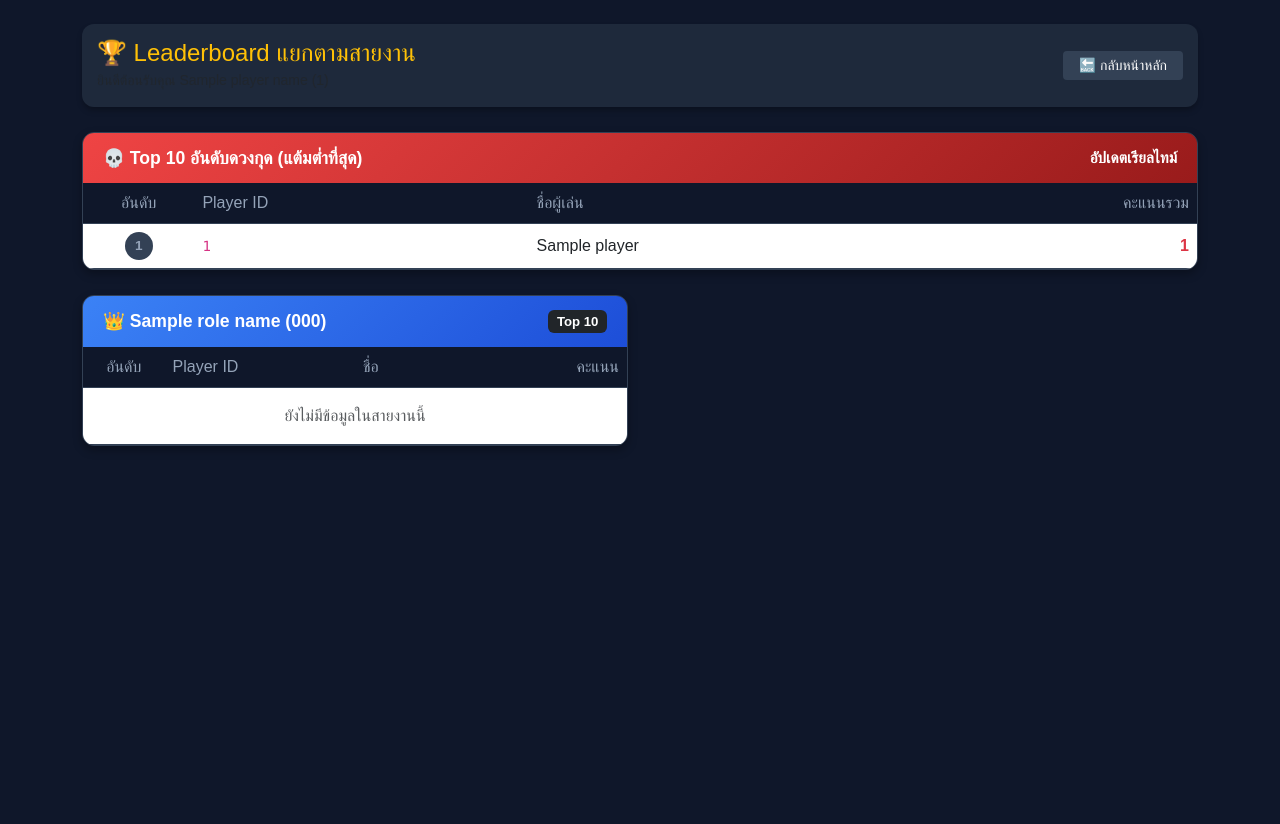
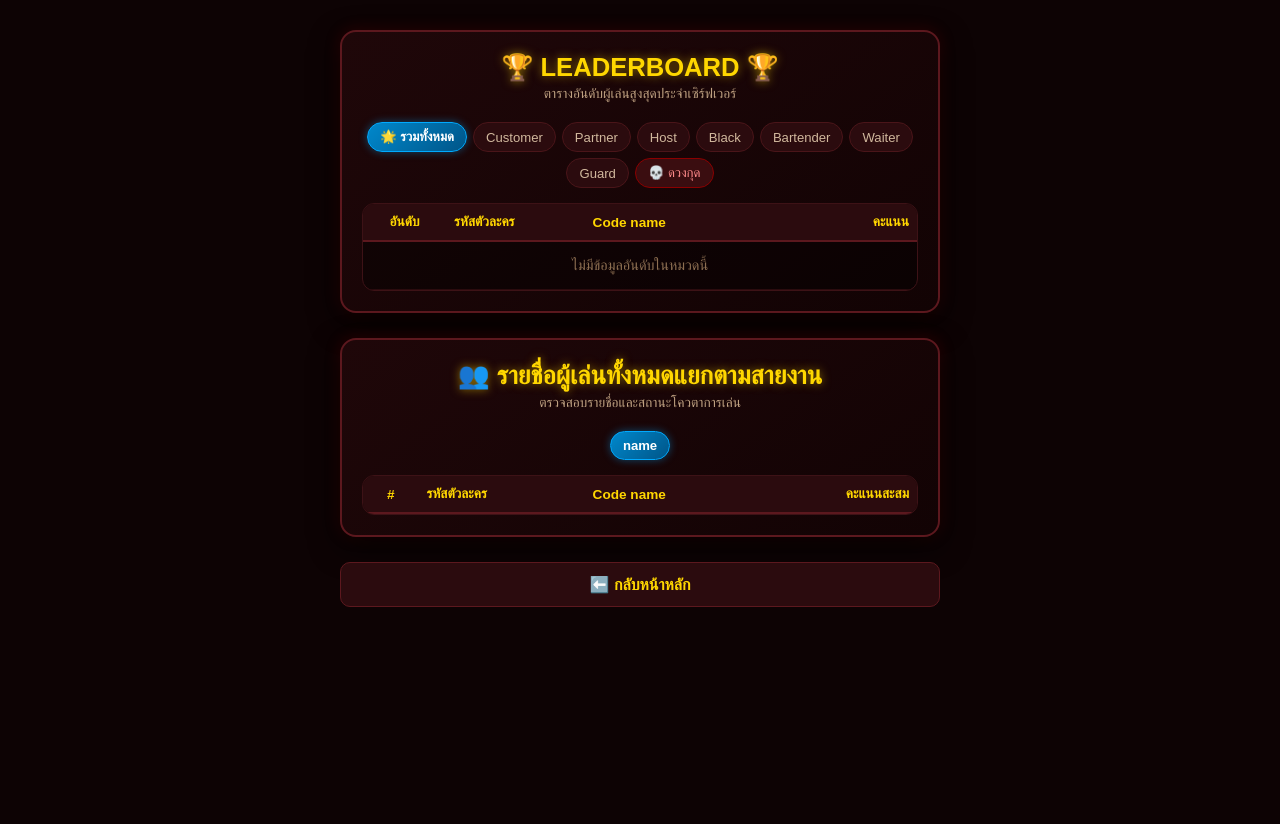
Before and after one commit to WRMG001/CardGame, a Flask app: template templates/leaderboard_roles.html in a window 1280 px wide. After the commit the page ends 607 px from the top, so only its background shows below. Run offline with Flask 3, Linux system fonts and the light colour scheme; the template is opened without the code that fills it: most values are stand-ins (such as "Sample title", 1, 10 or a date in 2020); lists and menus that the app fills with data are empty.

Commit message:
Update leaderboard_roles.html

```diff
--- a/templates/leaderboard_roles.html
+++ b/templates/leaderboard_roles.html
@@ -3,191 +3,365 @@
 <head>
     <meta charset="UTF-8">
     <meta name="viewport" content="width=device-width, initial-scale=1.0">
-    <title>Leaderboard - แยกตาม Role</title>
-    <!-- Bootstrap 5 CSS -->
-    <link href="https://cdn.jsdelivr.net/npm/bootstrap@5.3.0/dist/css/bootstrap.min.css" rel="stylesheet">
+    <title>Leaderboard & Player List</title>
     <style>
+        * {
+            box-sizing: border-box;
+            margin: 0;
+            padding: 0;
+            font-family: 'Kanit', 'Prompt', sans-serif;
+        }
+
         body {
-            background-color: #0f172a;
-            color: #f8fafc;
-            font-family: 'Kanit', sans-serif;
+            background-color: #0d0304;
+            color: #f3e8d3;
             min-height: 100vh;
-            padding-bottom: 50px;
+            padding: 30px 15px;
+            display: flex;
+            flex-direction: column;
+            align-items: center;
+            gap: 25px;
         }
-        .nav-card {
-            background: #1e293b;
+
+        .card-box {
+            width: 100%;
+            max-width: 600px;
+            background: linear-gradient(145deg, #1f0709, #120304);
+            border: 2px solid #5c181e;
+            border-radius: 16px;
+            padding: 20px;
+            box-shadow: 0 10px 30px rgba(0, 0, 0, 0.8), 0 0 15px rgba(139, 0, 0, 0.3);
+        }
+
+        .header {
+            text-align: center;
+            margin-bottom: 20px;
+        }
+
+        .header h1, .header h2 {
+            color: #ffd700;
+            font-size: 1.6rem;
+            text-shadow: 0 0 10px rgba(255, 215, 0, 0.5);
+            margin-bottom: 4px;
+        }
+
+        .header p {
+            color: #bfa181;
+            font-size: 0.85rem;
+        }
+
+        .role-tabs {
+            display: flex;
+            flex-wrap: wrap;
+            gap: 6px;
+            justify-content: center;
+            margin-bottom: 15px;
+        }
+
+        .tab-btn {
+            background: #2b0b0e;
+            color: #d1b89d;
+            border: 1px solid #4a1519;
+            padding: 6px 12px;
+            border-radius: 20px;
+            font-size: 0.82rem;
+            cursor: pointer;
+            transition: all 0.2s ease;
+        }
+
+        .tab-btn:hover {
+            background: #4a1519;
+            color: #fff;
+        }
+
+        .tab-btn.active {
+            background: linear-gradient(135deg, #0088cc, #005588);
+            color: #fff;
+            font-weight: bold;
+            border-color: #00aaff;
+            box-shadow: 0 0 8px rgba(0, 170, 255, 0.4);
+        }
+
+        .tab-btn.worst {
+            background: #3a0d10;
+            border-color: #8b0000;
+            color: #ff8b8b;
+        }
+
+        .tab-btn.worst.active {
+            background: linear-gradient(135deg, #ff4d4d, #8b0000);
+            color: #fff;
+            border-color: #ff9999;
+            box-shadow: 0 0 8px rgba(255, 77, 77, 0.5);
+        }
+
+        .table-card {
+            background: rgba(0, 0, 0, 0.4);
+            border: 1px solid #3d1216;
             border-radius: 12px;
-            padding: 15px;
-            margin-bottom: 25px;
-            box-shadow: 0 4px 6px -1px rgba(0, 0, 0, 0.3);
-        }
-        .role-card {
-            background: #1e293b;
-            border-radius: 12px;
-            border: 1px solid #334155;
-            box-shadow: 0 4px 10px rgba(0, 0, 0, 0.3);
-            margin-bottom: 25px;
             overflow: hidden;
         }
-        .role-header {
-            background: linear-gradient(135deg, #3b82f6, #1d4ed8);
-            color: white;
-            padding: 12px 20px;
+
+        .scrollable-table {
+            max-height: 320px;
+            overflow-y: auto;
+        }
+
+        .scrollable-table::-webkit-scrollbar {
+            width: 6px;
+        }
+        .scrollable-table::-webkit-scrollbar-thumb {
+            background: #5c181e;
+            border-radius: 4px;
+        }
+
+        table {
+            width: 100%;
+            border-collapse: collapse;
+            text-align: left;
+        }
+
+        th {
+            background: #2b0b0e;
+            color: #ffd700;
+            padding: 10px 8px;
+            font-size: 0.85rem;
+            border-bottom: 2px solid #5c181e;
+            position: sticky;
+            top: 0;
+            z-index: 2;
+        }
+
+        td {
+            padding: 10px 8px;
+            font-size: 0.9rem;
+            border-bottom: 1px solid #2b0b0e;
+        }
+
+        .code-tag {
+            color: #ffd700;
+            background: rgba(0,0,0,0.4);
+            padding: 2px 6px;
+            border-radius: 4px;
+            border: 1px solid #3d1216;
+            font-family: monospace;
+        }
+
+        .btn-back {
+            display: block;
+            width: 100%;
+            max-width: 600px;
+            text-align: center;
+            background: #2b0b0e;
+            color: #ffd700;
+            border: 1px solid #5c181e;
+            padding: 12px;
+            border-radius: 10px;
+            text-decoration: none;
             font-weight: bold;
-            font-size: 1.1rem;
+            transition: all 0.2s;
         }
-        .worst-header {
-            background: linear-gradient(135deg, #ef4444, #991b1b);
-            color: white;
-            padding: 12px 20px;
-            font-weight: bold;
-            font-size: 1.1rem;
-        }
-        .table-custom {
-            color: #cbd5e1;
-            margin-bottom: 0;
-        }
-        .table-custom th {
-            background-color: #0f172a;
-            color: #94a3b8;
-            border-bottom: 1px solid #334155;
-            font-weight: 500;
-        }
-        .table-custom td {
-            border-bottom: 1px solid #334155;
-            vertical-align: middle;
-        }
-        .rank-badge {
-            width: 28px;
-            height: 28px;
-            display: inline-flex;
-            align-items: center;
-            justify-content: center;
-            border-radius: 50%;
-            font-weight: bold;
-            font-size: 0.85rem;
-        }
-        .rank-1 { background-color: #f59e0b; color: #78350f; }
-        .rank-2 { background-color: #94a3b8; color: #0f172a; }
-        .rank-3 { background-color: #b45309; color: #fff; }
-        .rank-other { background-color: #334155; color: #94a3b8; }
-        .btn-back {
-            background-color: #334155;
-            color: white;
-            border: none;
-        }
+
         .btn-back:hover {
-            background-color: #475569;
-            color: white;
+            background: #4a1519;
+            color: #fff;
         }
     </style>
 </head>
 <body>
 
-<div class="container mt-4">
-    <!-- Navigation / Top Bar -->
-    <div class="nav-card d-flex justify-content-between align-items-center">
-        <div>
-            <h4 class="m-0 text-warning">🏆 Leaderboard แยกตามสายงาน</h4>
-            <small class="text-muted">ยินดีต้อนรับคุณ {{ player_name }} ({{ player_id }})</small>
-        </div>
-        <div>
-            <a href="/home" class="btn btn-back btn-sm px-3">🔙 กลับหน้าหลัก</a>
-        </div>
+    <!-- 🏆 กรอบที่ 1: LEADERBOARD -->
+    <div class="card-box">
+        <div class="header">
+            <h1>🏆 LEADERBOARD 🏆</h1>
+            <p>ตารางอันดับผู้เล่นสูงสุดประจำเซิร์ฟเวอร์</p>
         </div>
 
-    <!-- Section: Top 10 ดวงกุด (แต้มน้อยที่สุด/ติดลบ) -->
-    <div class="role-card">
-        <div class="worst-header d-flex justify-content-between align-items-center">
-            <span>💀 Top 10 อันดับดวงกุด (แต้มต่ำที่สุด)</span>
-            <small>อัปเดตเรียลไทม์</small>
+        <div class="role-tabs">
+            <button class="tab-btn active" onclick="switchLbTab('ALL', this)">🌟 รวมทั้งหมด</button>
+            <button class="tab-btn" onclick="switchLbTab('C', this)">Customer</button>
+            <button class="tab-btn" onclick="switchLbTab('P', this)">Partner</button>
+            <button class="tab-btn" onclick="switchLbTab('H', this)">Host</button>
+            <button class="tab-btn" onclick="switchLbTab('BL', this)">Black</button>
+            <button class="tab-btn" onclick="switchLbTab('BA', this)">Bartender</button>
+            <button class="tab-btn" onclick="switchLbTab('W', this)">Waiter</button>
+            <button class="tab-btn" onclick="switchLbTab('G', this)">Guard</button>
+            <button class="tab-btn worst" onclick="switchLbTab('worst', this)">💀 ดวงกุด</button>
         </div>
-        <div class="table-responsive">
-            <table class="table table-custom">
+
+        <div class="table-card">
+            <table>
                 <thead>
                     <tr>
-                        <th class="text-center" style="width: 10%;">อันดับ</th>
-                        <th style="width: 30%;">Player ID</th>
-                        <th style="width: 40%;">ชื่อผู้เล่น</th>
-                        <th class="text-end" style="width: 20%;">คะแนนรวม</th>
+                        <th style="width: 15%; text-align: center;">อันดับ</th>
+                        <th style="width: 25%;">รหัสตัวละคร</th>
+                        <th style="width: 40%;">Code name</th>
+                        <th style="width: 20%; text-align: right;">คะแนน</th>
                     </tr>
                 </thead>
-                <tbody>
-                    {% if worst_top10 %}
-                        {% for player in worst_top10 %}
-                        <tr>
-                            <td class="text-center">
-                                <span class="rank-badge rank-other">{{ loop.index }}</span>
-                            </td>
-                            <td><code>{{ player.player_id }}</code></td>
-                            <td>{{ player.player_name }}</td>
-                            <td class="text-end text-danger fw-bold">{{ "{:,}".format(player.total_score) }}</td>
-                        </tr>
-                        {% endfor %}
-                    {% else %}
-                        <tr>
-                            <td colspan="4" class="text-center text-muted py-3">ยังไม่มีข้อมูลดวงกุด</td>
-                        </tr>
-                    {% endif %}
+                <tbody id="lb-tbody">
+                    <!-- ข้อมูลจะถูกแสดงผ่าน JS -->
                 </tbody>
             </table>
         </div>
     </div>
 
-    <!-- Section: Top 10 แยกตามแต่ละ Role -->
-    <div class="row">
-        {% for code, name in role_names.items() %}
-        <div class="col-md-6 col-lg-6">
-            <div class="role-card">
-                <div class="role-header d-flex justify-content-between align-items-center">
-                    <span>👑 {{ name }} ({{ code }})</span>
-                    <small class="badge bg-dark">Top 10</small>
+
+    <!-- 👥 กรอบที่ 2: รายชื่อทุกคนแยกสายงาน (กรอบล่าง) -->
+    <div class="card-box">
+        <div class="header">
+            <h2>👥 รายชื่อผู้เล่นทั้งหมดแยกตามสายงาน</h2>
+            <p>ตรวจสอบรายชื่อและสถานะโควตาการเล่น</p>
         </div>
-                <div class="table-responsive">
-                    <table class="table table-custom">
+
+        <div class="role-tabs">
+            {% if grouped_players %}
+                {% for group_name in grouped_players.keys() %}
+                    <button class="tab-btn {% if loop.first %}active{% endif %}" onclick="switchGroupTab('{{ group_name }}', this)">
+                        {{ group_name }}
+                    </button>
+                {% endfor %}
+            {% else %}
+                <button class="tab-btn active">ผู้เล่นทั้งหมด</button>
+            {% endif %}
+        </div>
+
+        <div class="table-card scrollable-table">
+            <table>
                 <thead>
                     <tr>
-                                <th class="text-center" style="width: 15%;">อันดับ</th>
-                                <th style="width: 35%;">Player ID</th>
-                                <th style="width: 30%;">ชื่อ</th>
-                                <th class="text-end" style="width: 20%;">คะแนน</th>
+                        <th style="width: 10%; text-align: center;">#</th>
+                        <th style="width: 30%;">รหัสตัวละคร</th>
+                        <th style="width: 40%;">Code name</th>
+                        <th style="width: 20%; text-align: right;">คะแนนสะสม</th>
                     </tr>
                 </thead>
-                        <tbody>
-                            {% set players = roles_data.get(code, []) %}
-                            {% if players %}
-                                {% for player in players %}
-                                <tr>
-                                    <td class="text-center">
-                                        {% if loop.index == 1 %}
-                                            <span class="rank-badge rank-1">1</span>
-                                        {% elif loop.index == 2 %}
-                                            <span class="rank-badge rank-2">2</span>
-                                        {% elif loop.index == 3 %}
-                                            <span class="rank-badge rank-3">3</span>
-                                        {% else %}
-                                            <span class="rank-badge rank-other">{{ loop.index }}</span>
-                                        {% endif %}
-                                    </td>
-                                    <td><code>{{ player.player_id }}</code></td>
-                                    <td>{{ player.player_name }}</td>
-                                    <td class="text-end text-success fw-bold">{{ "{:,}".format(player.total_score) }}</td>
-                                </tr>
-                                {% endfor %}
-                            {% else %}
-                                <tr>
-                                    <td colspan="4" class="text-center text-muted py-3">ยังไม่มีข้อมูลในสายงานนี้</td>
-                                </tr>
-                            {% endif %}
+                <tbody id="group-tbody">
+                    <!-- ข้อมูลจะถูกแสดงผ่าน JS -->
                 </tbody>
             </table>
         </div>
     </div>
-        </div>
-        {% endfor %}
-    </div>
 
-</div>
+    <a href="/home" class="btn-back">⬅️ กลับหน้าหลัก</a>
 
+
+    <!-- 🎯 SCRIPT รวมทั้ง 2 กรอบ -->
+    <script>
+      const globalLeaderboardData = {{ leaderboard_data | tojson | safe if leaderboard_data else '{}' }};
+      const globalGroupedPlayers = {{ grouped_players | tojson | safe if grouped_players else '{}' }};
+
+      // ฟังก์ชันช่วยดึง Property โดยไม่สนตัวพิมพ์เล็ก-ใหญ่ และเว้นวรรค
+      function getProp(obj, keys) {
+        if (!obj) return null;
+        for (let k of keys) {
+          const targetKey = k.toLowerCase().replace(/ /g, '_');
+          const foundKey = Object.keys(obj).find(
+            key => key.trim().toLowerCase().replace(/ /g, '_') === targetKey
+          );
+          if (foundKey && obj[foundKey] !== undefined && obj[foundKey] !== null) {
+            const val = String(obj[foundKey]).trim();
+            if (val !== '') return obj[foundKey];
+          }
+        }
+        return null;
+      }
+
+      // 1. Render กรอบบน (Leaderboard)
+      function renderLeaderboardTable(type) {
+        const tbody = document.getElementById('lb-tbody');
+        if (!tbody) return;
+        tbody.innerHTML = '';
+
+        let players = [];
+        if (type === 'worst') {
+          players = globalLeaderboardData.worst_top10 || [];
+        } else if (type === 'ALL') {
+          players = globalLeaderboardData.overall_top10 || [];
+        } else {
+          players = (globalLeaderboardData.roles && globalLeaderboardData.roles[type]) || [];
+        }
+
+        if (!players || players.length === 0) {
+          tbody.innerHTML = `<tr><td colspan="4" style="text-align: center; padding: 15px; color: #8c6e51;">ไม่มีข้อมูลอันดับในหมวดนี้</td></tr>`;
+          return;
+        }
+
+        players.forEach((p, idx) => {
+          const rank = idx + 1;
+          let rankBadge = `<span style="color: #bfa181;">${rank}</span>`;
+          if (rank === 1) rankBadge = `🥇`;
+          if (rank === 2) rankBadge = `🥈`;
+          if (rank === 3) rankBadge = `🥉`;
+
+          const charId = p.character_id || p.player_id || getProp(p, ['รหัสตัวละคร', 'id']) || '-';
+          const codeName = p.code_name || p.player_name || getProp(p, ['code_name', 'codename', 'code name', 'name', 'ชื่อ']) || charId;
+          const rawScore = (p.total_score !== undefined) ? p.total_score : getProp(p, ['score', 'คะแนน']);
+          const score = (rawScore !== null && rawScore !== undefined) ? Number(rawScore) : 0;
+          const scoreColor = score < 0 ? '#ff5252' : '#fce0a2';
+
+          tbody.innerHTML += `
+            <tr>
+              <td style="text-align: center;">${rankBadge}</td>
+              <td><code class="code-tag">${charId}</code></td>
+              <td style="color: #f3e8d3; font-weight: 500;">${codeName}</td>
+              <td style="text-align: right; font-weight: bold; color: ${scoreColor};">${score.toLocaleString()}</td>
+            </tr>
+          `;
+        });
+      }
+
+      function switchLbTab(type, btn) {
+        btn.parentElement.querySelectorAll('.tab-btn').forEach(b => b.classList.remove('active'));
+        btn.classList.add('active');
+        renderLeaderboardTable(type);
+      }
+
+      // 2. Render กรอบล่าง (รายชื่อแยกสายงาน)
+      function renderGroupTable(groupName) {
+        const tbody = document.getElementById('group-tbody');
+        if (!tbody) return;
+        tbody.innerHTML = '';
+
+        const players = globalGroupedPlayers[groupName] || [];
+
+        if (!players || players.length === 0) {
+          tbody.innerHTML = `<tr><td colspan="4" style="text-align: center; padding: 15px; color: #8c6e51;">ไม่มีรายชื่อผู้เล่นในกลุ่มนี้</td></tr>`;
+          return;
+        }
+
+        players.forEach((p, idx) => {
+          const charId = p.character_id || p.player_id || getProp(p, ['รหัสตัวละคร', 'id']) || '-';
+          const codeName = p.code_name || p.player_name || getProp(p, ['code_name', 'codename', 'code name', 'name', 'ชื่อ']) || charId;
+          const rawScore = (p.total_score !== undefined) ? p.total_score : getProp(p, ['score', 'คะแนน']);
+          const score = (rawScore !== null && rawScore !== undefined) ? Number(rawScore) : 0;
+
+          tbody.innerHTML += `
+            <tr>
+              <td style="text-align: center; color: #8c6e51;">${idx + 1}</td>
+              <td><code class="code-tag">${charId}</code></td>
+              <td style="color: #f3e8d3; font-weight: 500;">${codeName}</td>
+              <td style="text-align: right; font-weight: bold; color: #fce0a2;">${score.toLocaleString()}</td>
+            </tr>
+          `;
+        });
+      }
+
+      function switchGroupTab(groupName, btn) {
+        btn.parentElement.querySelectorAll('.tab-btn').forEach(b => b.classList.remove('active'));
+        btn.classList.add('active');
+        renderGroupTable(groupName);
+      }
+
+      // ทำงานทันทีเมื่อโหลดหน้าเว็บ
+      document.addEventListener("DOMContentLoaded", function() {
+        renderLeaderboardTable('ALL');
+
+        const firstGroup = Object.keys(globalGroupedPlayers)[0];
+        if (firstGroup) {
+          renderGroupTable(firstGroup);
+        }
+      });
+    </script>
 </body>
 </html>
```
Lines whose indentation alone changed are shown as unchanged.
